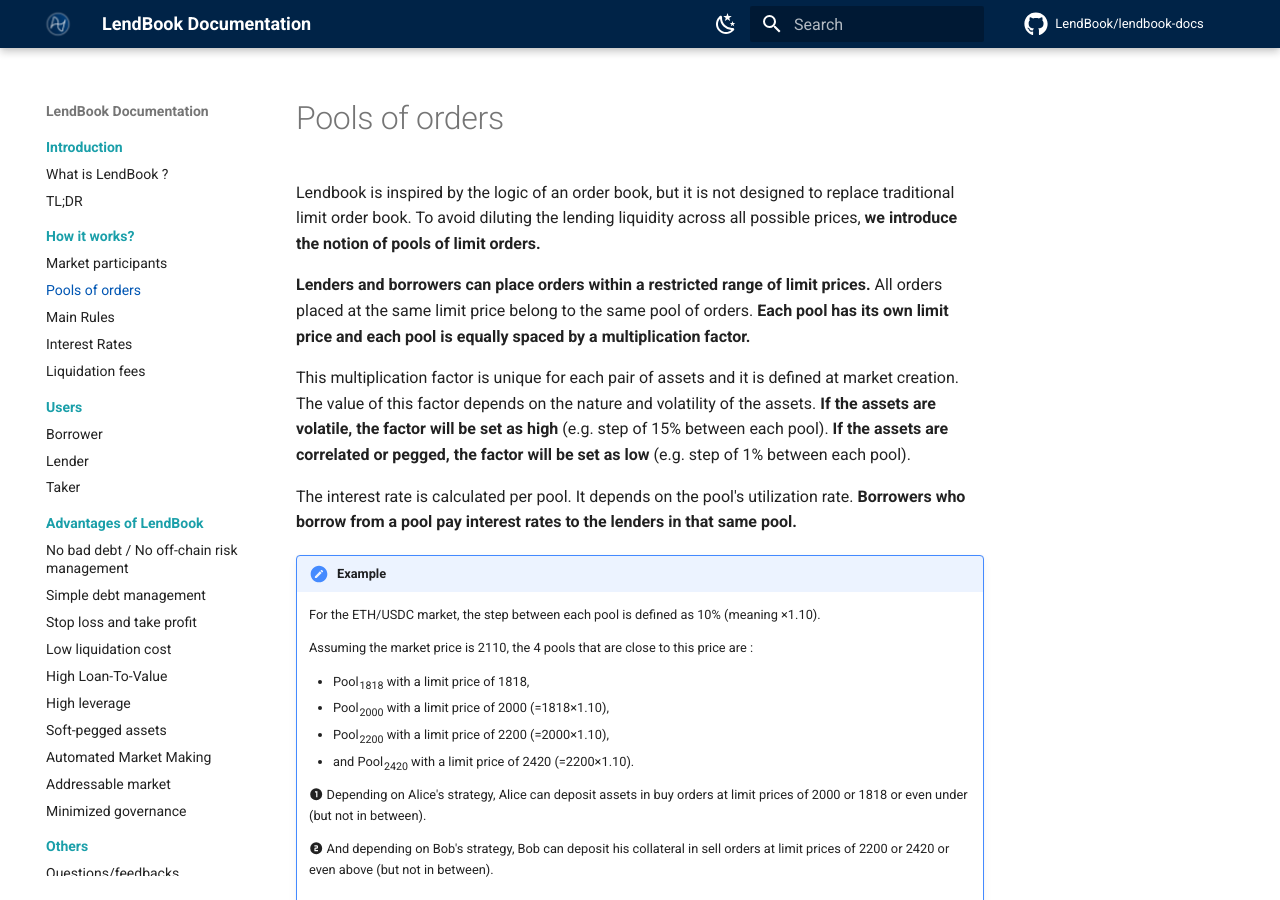
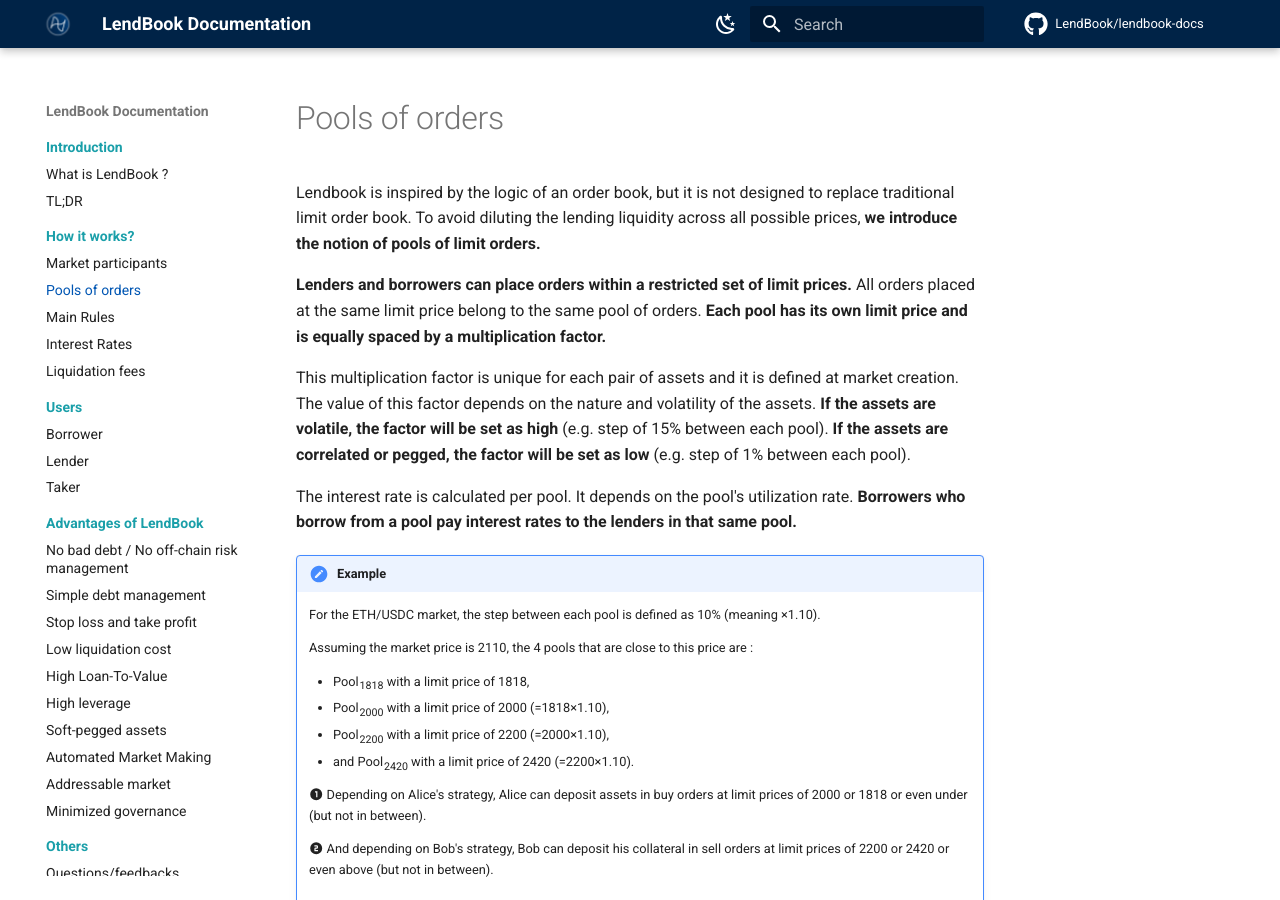
Before and after one commit to LendBook/lendbook-docs, an MkDocs documentation site: the page built from docs/how-it-works/pools-of-orders.md, in a window 1280 px wide and 900 px high. Built offline with MkDocs 1.6.1 and Material for MkDocs 9.7.7, drawn with Linux system fonts in a browser that asks for light colours; comment, search, counter and statistics services are not loaded.

Commit message:
Update pools-of-orders.md

```diff
--- a/docs/how-it-works/pools-of-orders.md
+++ b/docs/how-it-works/pools-of-orders.md
@@ -1,6 +1,6 @@
 Lendbook is inspired by the logic of an order book, but it is not designed to replace traditional limit order book. To avoid diluting the lending liquidity across all possible prices, **we introduce the notion of pools of limit orders.**
 
-**Lenders and borrowers can place orders within a restricted range of limit prices.** All orders placed at the same limit price belong to the same pool of orders. **Each pool has its own limit price and each pool is equally spaced by a multiplication factor.**
+**Lenders and borrowers can place orders within a restricted set of limit prices.** All orders placed at the same limit price belong to the same pool of orders. **Each pool has its own limit price and is equally spaced by a multiplication factor.**
 
 This multiplication factor is unique for each pair of assets and it is defined at market creation. The value of this factor depends on the nature and volatility of the assets. **If the assets are volatile, the factor will be set as high** (e.g. step of 15% between each pool). **If the assets are correlated or pegged, the factor will be set as low** (e.g. step of 1% between each pool).
 
```
